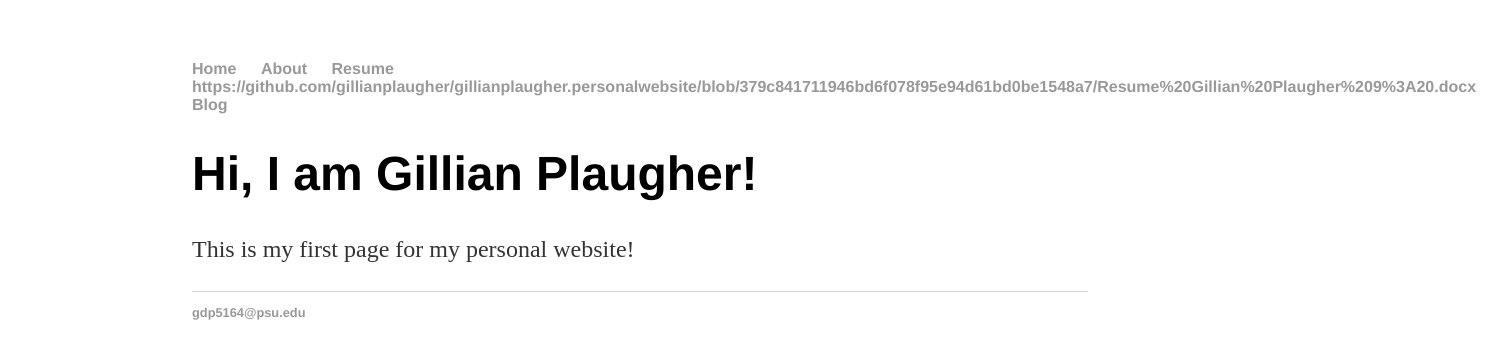
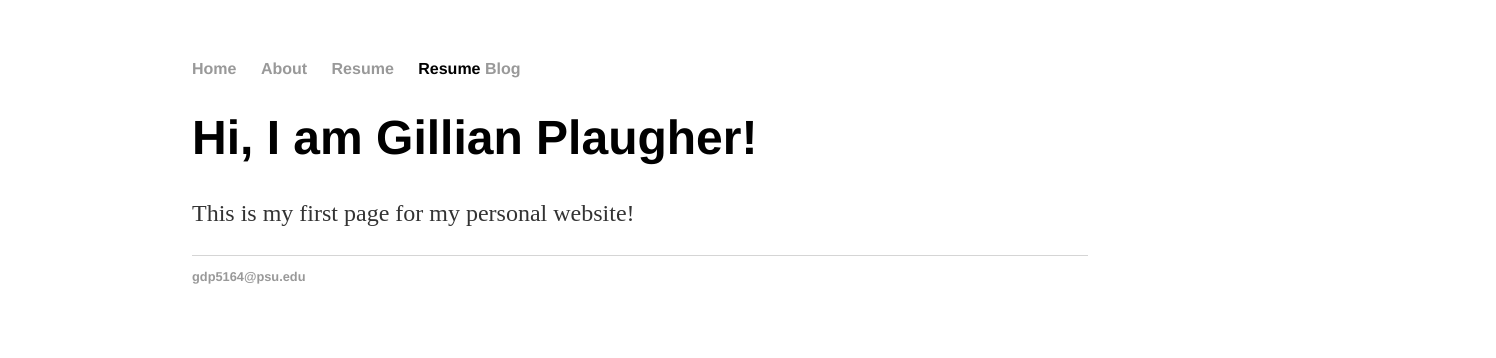
Before and after one commit to gillianplaugher/gillianplaugher.github.io, a plain HTML site: page index.html in a window 1280 px wide. Shown: the whole page, 1496 px wide, since content can reach past the window. Drawn offline with Linux system fonts and the light colour scheme.

Commit message:
Update index.html

```diff
--- a/index.html
+++ b/index.html
@@ -9,7 +9,8 @@
      <ul>
        <li><a href=”/”>Home</a></li>
        <li><a href=”/about”>About</a></li>
-       <li><a href=”/resume”>Resume https://github.com/gillianplaugher/gillianplaugher.personalwebsite/blob/379c841711946bd6f078f95e94d61bd0be1548a7/Resume%20Gillian%20Plaugher%209%3A20.docx</a></li>
+       <li><a href=”/resume”>Resume</a></li>
+        <link href="https://github.com/gillianplaugher/gillianplaugher.personalwebsite/blob/6a86a92d7fd6fb5c52019ca03cdf001ab00636f6/Resume%20Gillian%20Plaugher%209%3A20.docx">Resume</a></li>
        <li><a href=”/blog”>Blog</a></li>
      </ul>
    </nav>
```
